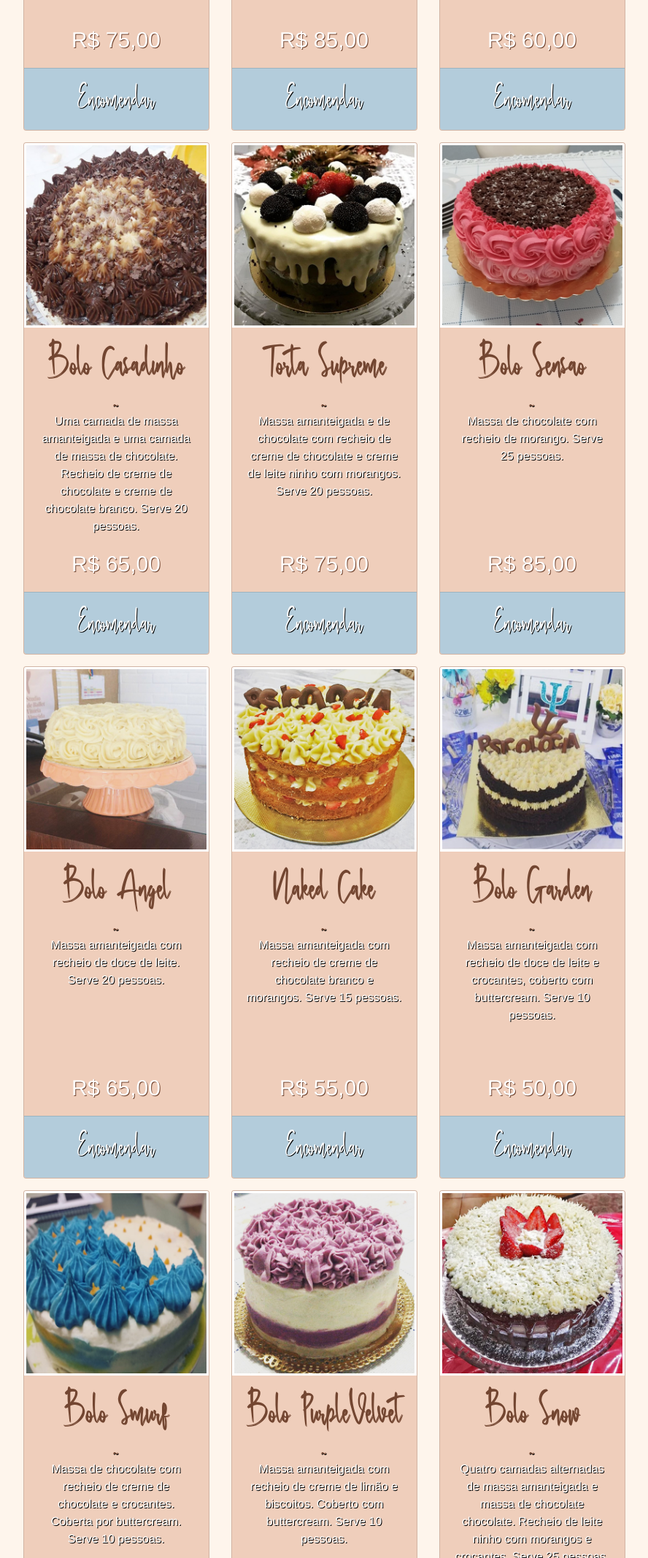
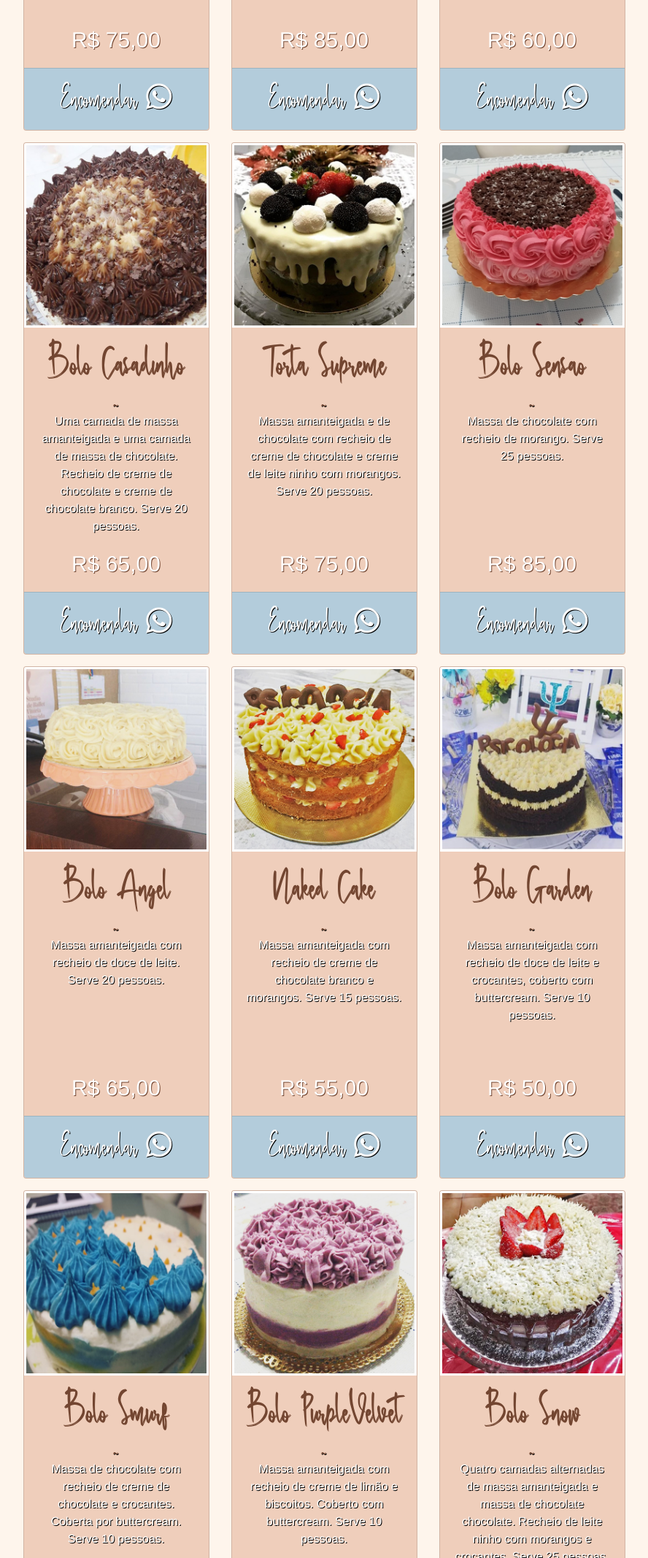
Before and after one commit to nicholaschaves/nicholaschaves.github.io, a plain HTML site: page index.html in a window 1280 px wide. Shown: the part 665-2800 px from the top of the page at 73% size, without its empty margins (196-1084 px from the left). Drawn offline with nearby package versions, Linux system fonts and the light colour scheme.

Commit message:
Update index.html

```diff
--- a/index.html
+++ b/index.html
@@ -13,7 +13,7 @@
     <link rel="stylesheet" href="https://stackpath.bootstrapcdn.com/bootstrap/4.3.1/css/bootstrap.min.css" integrity="sha384-ggOyR0iXCbMQv3Xipma34MD+dH/1fQ784/j6cY/iJTQUOhcWr7x9JvoRxT2MZw1T" crossorigin="anonymous">
     <link rel="stylesheet" type="text/css" href="css/encanto.css">
     <link rel="icon" href="imagens/logo.png">
-
+    <link rel="stylesheet" href="https://use.fontawesome.com/releases/v5.8.1/css/all.css" integrity="sha384-50oBUHEmvpQ+1lW4y57PTFmhCaXp0ML5d60M1M7uH2+nqUivzIebhndOJK28anvf" crossorigin="anonymous">
 
 
 </head>
@@ -69,7 +69,7 @@
                             <h4 class="card-text">R$ 75,00</h4>
                         </div>
                         <ul class="list-group list-group-flush">
-					<li class="list-group-item"><a href="https://bit.ly/2GFFscG" class="card-link">Encomendar!</a></li>
+                            <li class="list-group-item"><a href="https://bit.ly/2GFFscG" class="card-link">Encomendar! <i class="fab fa-whatsapp"></i></a></li>
                         </ul>
                     </div>
                 </div>
@@ -87,7 +87,7 @@
                             <h4 class="card-text">R$ 85,00</h4>
                         </div>
                         <ul class="list-group list-group-flush">
-						<li class="list-group-item"><a href="https://bit.ly/2GFFscG" class="card-link">Encomendar!</a></li>
+                            <li class="list-group-item"><a href="https://bit.ly/2GFFscG" class="card-link">Encomendar! <i class="fab fa-whatsapp"></i></a></li>
                         </ul>
                     </div>
                 </div>
@@ -97,14 +97,15 @@
                         <div class="card-body">
                             <h5 class="card-title">Torta Brownie</h5>
                             <small>~</small>
-						  <div class="text-container"><p class="card-text">Torta brownie. Duas camadas de brownie e recheio de leite ninho. Serve 15 pessoas.</p>
+                            <div class="text-container">
+                                <p class="card-text">Torta brownie. Duas camadas de brownie e recheio de leite ninho. Serve 15 pessoas.</p>
                             </div>
                         </div>
                         <div class="card-body">
                             <h4 class="card-text">R$ 60,00</h4>
                         </div>
                         <ul class="list-group list-group-flush">
-							<li class="list-group-item"><a href="https://bit.ly/2GFFscG" class="card-link">Encomendar!</a></li>
+                            <li class="list-group-item"><a href="https://bit.ly/2GFFscG" class="card-link">Encomendar! <i class="fab fa-whatsapp"></i></a></li>
                         </ul>
                     </div>
                 </div>
@@ -128,7 +129,7 @@
                             <h4 class="card-text">R$ 65,00</h4>
                         </div>
                         <ul class="list-group list-group-flush">
-					<li class="list-group-item"><a href="https://bit.ly/2GFFscG" class="card-link">Encomendar!</a></li>
+                            <li class="list-group-item"><a href="https://bit.ly/2GFFscG" class="card-link">Encomendar! <i class="fab fa-whatsapp"></i></a></li>
                         </ul>
                     </div>
                 </div>
@@ -146,7 +147,7 @@
                             <h4 class="card-text">R$ 75,00</h4>
                         </div>
                         <ul class="list-group list-group-flush">
-						<li class="list-group-item"><a href="https://bit.ly/2GFFscG" class="card-link">Encomendar!</a></li>
+                            <li class="list-group-item"><a href="https://bit.ly/2GFFscG" class="card-link">Encomendar! <i class="fab fa-whatsapp"></i></a></li>
                         </ul>
                     </div>
                 </div>
@@ -156,14 +157,15 @@
                         <div class="card-body">
                             <h5 class="card-title">Bolo Sensação</h5>
                             <small>~</small>
-						  <div class="text-container"><p class="card-text">Massa de chocolate com recheio de morango. Serve 25 pessoas.</p>
+                            <div class="text-container">
+                                <p class="card-text">Massa de chocolate com recheio de morango. Serve 25 pessoas.</p>
                             </div>
                         </div>
                         <div class="card-body">
                             <h4 class="card-text">R$ 85,00</h4>
                         </div>
                         <ul class="list-group list-group-flush">
-							<li class="list-group-item"><a href="https://bit.ly/2GFFscG" class="card-link">Encomendar!</a></li>
+                            <li class="list-group-item"><a href="https://bit.ly/2GFFscG" class="card-link">Encomendar! <i class="fab fa-whatsapp"></i></a></li>
                         </ul>
                     </div>
                 </div>
@@ -186,7 +188,7 @@
                             <h4 class="card-text">R$ 65,00</h4>
                         </div>
                         <ul class="list-group list-group-flush">
-					<li class="list-group-item"><a href="https://bit.ly/2GFFscG" class="card-link">Encomendar!</a></li>
+                            <li class="list-group-item"><a href="https://bit.ly/2GFFscG" class="card-link">Encomendar! <i class="fab fa-whatsapp"></i></a></li>
                         </ul>
                     </div>
                 </div>
@@ -204,7 +206,7 @@
                             <h4 class="card-text">R$ 55,00</h4>
                         </div>
                         <ul class="list-group list-group-flush">
-						<li class="list-group-item"><a href="https://bit.ly/2GFFscG" class="card-link">Encomendar!</a></li>
+                            <li class="list-group-item"><a href="https://bit.ly/2GFFscG" class="card-link">Encomendar! <i class="fab fa-whatsapp"></i></a></li>
                         </ul>
                     </div>
                 </div>
@@ -214,14 +216,15 @@
                         <div class="card-body">
                             <h5 class="card-title">Bolo Garden</h5>
                             <small>~</small>
-						  <div class="text-container"><p class="card-text">Massa amanteigada com recheio de doce de leite e crocantes, coberto com buttercream. Serve 10 pessoas.</p>
+                            <div class="text-container">
+                                <p class="card-text">Massa amanteigada com recheio de doce de leite e crocantes, coberto com buttercream. Serve 10 pessoas.</p>
                             </div>
                         </div>
                         <div class="card-body">
                             <h4 class="card-text">R$ 50,00</h4>
                         </div>
                         <ul class="list-group list-group-flush">
-							<li class="list-group-item"><a href="https://bit.ly/2GFFscG" class="card-link">Encomendar!</a></li>
+                            <li class="list-group-item"><a href="https://bit.ly/2GFFscG" class="card-link">Encomendar! <i class="fab fa-whatsapp"></i></a></li>
                         </ul>
                     </div>
                 </div>
@@ -244,7 +247,7 @@
                             <h4 class="card-text">R$ 50,00</h4>
                         </div>
                         <ul class="list-group list-group-flush">
-					<li class="list-group-item"><a href="https://bit.ly/2GFFscG" class="card-link">Encomendar!</a></li>
+                            <li class="list-group-item"><a href="https://bit.ly/2GFFscG" class="card-link">Encomendar! <i class="fab fa-whatsapp"></i></a></li>
                         </ul>
                     </div>
                 </div>
@@ -262,7 +265,7 @@
                             <h4 class="card-text">R$ 55,00</h4>
                         </div>
                         <ul class="list-group list-group-flush">
-						<li class="list-group-item"><a href="https://bit.ly/2GFFscG" class="card-link">Encomendar!</a></li>
+                            <li class="list-group-item"><a href="https://bit.ly/2GFFscG" class="card-link">Encomendar! <i class="fab fa-whatsapp"></i></a></li>
                         </ul>
                     </div>
                 </div>
@@ -272,14 +275,15 @@
                         <div class="card-body">
                             <h5 class="card-title">Bolo Snow</h5>
                             <small>~</small>
-						  <div class="text-container"><p class="card-text">Quatro camadas alternadas de massa amanteigada e massa de chocolate chocolate. Recheio de leite ninho com morangos e crocantes. Serve 25 pessoas.</p>
+                            <div class="text-container">
+                                <p class="card-text">Quatro camadas alternadas de massa amanteigada e massa de chocolate chocolate. Recheio de leite ninho com morangos e crocantes. Serve 25 pessoas.</p>
                             </div>
                         </div>
                         <div class="card-body">
                             <h4 class="card-text">R$ 105,00</h4>
                         </div>
                         <ul class="list-group list-group-flush">
-							<li class="list-group-item"><a href="https://bit.ly/2GFFscG" class="card-link">Encomendar!</a></li>
+                            <li class="list-group-item"><a href="https://bit.ly/2GFFscG" class="card-link">Encomendar! <i class="fab fa-whatsapp"></i></a></li>
                         </ul>
                     </div>
                 </div>
@@ -305,7 +309,7 @@
 
         <div class="row text-right">
             <div class="col-sm-12 back-to-top">
-				<a href="#"><small>Retornar ao Topo</small></a>
+                <a href="#"><small>Retornar ao Topo <i class="fas fa-arrow-circle-up"></i></small></a>
             </div>
         </div>
     </footer>
```
Lines whose indentation alone changed are shown as unchanged.
